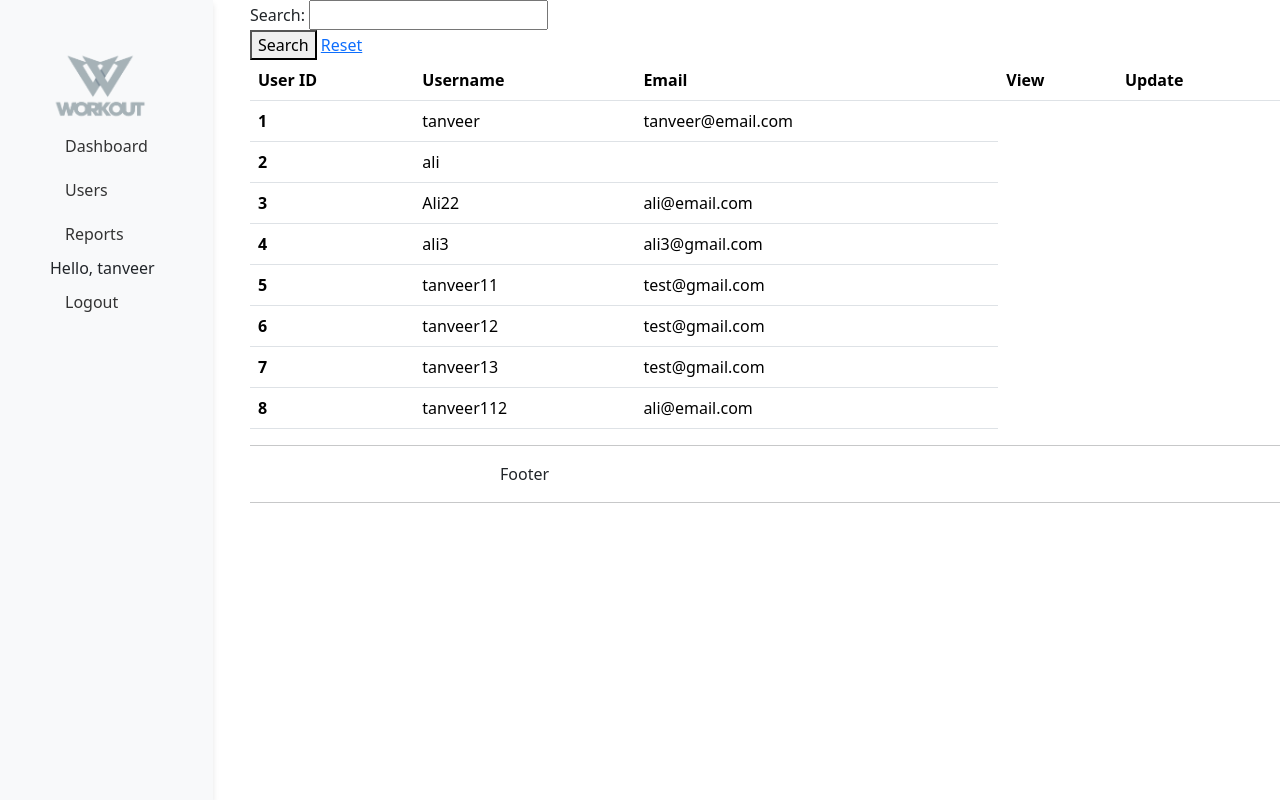
After one commit to 582-41W-VA/Project-OMS, a Django app: page /users/ in a window 1280 px wide. The commit adds this page. Run offline with Django 5.2, Linux system fonts and the light colour scheme; a user stored in the database is signed in; data comes from the database, SQL or seed files in the repository; both versions use the stored data as it was after the commit.

Commit message:
Add user list page and search functionality. Rename order filter files.

```diff
--- a/accounts/templates/accounts/orders.html
+++ b/accounts/templates/accounts/orders.html
@@ -1,6 +1,6 @@
 <h2>Orders</h2>
 
-<form action="" method="get">
+<form action="" method="GET">
   {{myFilter.form}}
   <button type="submit">Search</button>
   <a href="{% url 'home' %}">Reset</a>
--- a/accounts/templates/accounts/sidebar.html
+++ b/accounts/templates/accounts/sidebar.html
@@ -3,7 +3,7 @@
 <div class="sidebar">
   <img src="{% static 'images/logo.png' %}" alt="" width="100px" />
   <a href="{% url 'home' %}">Dashboard</a>
-  <a href="#">Users</a>
+  <a href="{% url 'users' %}">Users</a>
   <a href="#">Reports</a>
 
   <span>Hello, {{request.user}}</span>
--- a/accounts/templates/accounts/user.html
+++ /dev/null
@@ -1,6 +0,0 @@
-{% extends 'accounts/main.html' %} {% load static %} {% block content %} {%
-include 'account/status.html'}
-
-<h3>User Profile</h3>
-
-{% endblock content %}
--- /dev/null
+++ b/accounts/templates/accounts/users.html
@@ -0,0 +1,36 @@
+{% extends 'accounts/main.html' %} {% load static %} {% block content %}
+
+<main>
+  <form action="" method="GET">
+    {{myFilter.form}}
+    <button type="submit">Search</button>
+    <a href="{% url 'users' %}">Reset</a>
+  </form>
+
+  {% if users %}
+  <table class="table">
+    <thead>
+      <tr>
+        <th scope="col">User ID</th>
+        <th scope="col">Username</th>
+        <th scope="col">Email</th>
+        <th scope="col">View</th>
+        <th scope="col">Update</th>
+      </tr>
+    </thead>
+    <tbody>
+      {% for i in users %}
+      <tr>
+        <th scope="row">{{i.id}}</th>
+        <td>{{i.username}}</td>
+        <td>{{i.email}}</td>
+        <!-- <td><a href="{% url 'view_order' i.pk %}">View</a></td>
+      <td><a href="{% url 'update_order' i.pk %}">Update</a></td> -->
+      </tr>
+      {% endfor %}
+    </tbody>
+  </table>
+  {% else %}
+  <p>No orders found.</p>
+  {% endif %} {% endblock content %}
+</main>
--- a/accounts/urls.py
+++ b/accounts/urls.py
@@ -10,4 +10,5 @@ urlpatterns = [
     path("create_order/", views.createOrder, name="create_order"),
     path("update_order/<str:pk>/", views.updateOrder, name="update_order"),
     path("delete_order/<str:pk>/", views.deleteOrder, name="delete_order"),
+    path("users/", views.userListPage, name="users"),
 ]
--- /dev/null
+++ b/accounts/userFilters.py
@@ -0,0 +1,18 @@
+import django_filters
+from django.db.models import Q
+
+from .models import *
+
+class UserFilter(django_filters.FilterSet):
+    search = django_filters.CharFilter(method='custom_search', label='Search')
+
+    class Meta:
+        model = User
+        fields = []
+
+    def custom_search(self, queryset, name, value):
+        return queryset.filter(
+            Q(id__icontains=value) |
+            Q(username__icontains=value) |
+            Q(email__icontains=value)
+        )
--- a/accounts/views.py
+++ b/accounts/views.py
@@ -9,7 +9,8 @@ from django.contrib import messages
 from django.contrib.auth.decorators import login_required
 from .models import *
 from .forms import OrderForm, CreateUserForm
-from .filters import OrderFilter
+from .orderFilters import OrderFilter
+from .userFilters import UserFilter
 from .decorators import unauthenticated_user, allowed_users
 
 
@@ -47,9 +48,11 @@ def loginPage(request):
         context = {}
         return render(request, 'accounts/login.html', context)
 
+
 def logoutUser(request):
     logout(request)
     return redirect('login')
+
 
 @login_required(login_url='login')
 @allowed_users(allowed_roles=['admin'])
@@ -72,9 +75,20 @@ def home(request):
 
     return render(request, 'accounts/dashboard.html', context)
 
-def user(request):
-    context = {}
-    return render(request, 'account/user.html', context)
+
+@login_required(login_url='login')
+def userListPage(request):
+    users = User.objects.all()
+
+    myFilter = UserFilter(request.GET, queryset=users)
+    users = myFilter.qs
+
+    context = {'users': users,
+                'myFilter': myFilter
+                }
+
+    return render(request, 'accounts/users.html', context)
+
 
 @login_required(login_url='login')
 def order(request, pk):
@@ -82,6 +96,7 @@ def order(request, pk):
     context = {'orders': orders}
 
     return render(request, "accounts/view_order.html", context)
+
 
 @login_required(login_url='login')
 def createOrder(request):
@@ -94,6 +109,7 @@ def createOrder(request):
 
     context = {"form": form}
     return render(request, "accounts/order_form.html", context)
+
 
 @login_required(login_url='login')
 def updateOrder(request, pk):
```
Also changed, not shown: accounts/models.py (+4 -4 lines), accounts/migrations/0004_comment_created_by_order_created_by_and_more.py (added), accounts/orderFilters.py (renamed from accounts/filters.py), db.sqlite3.
